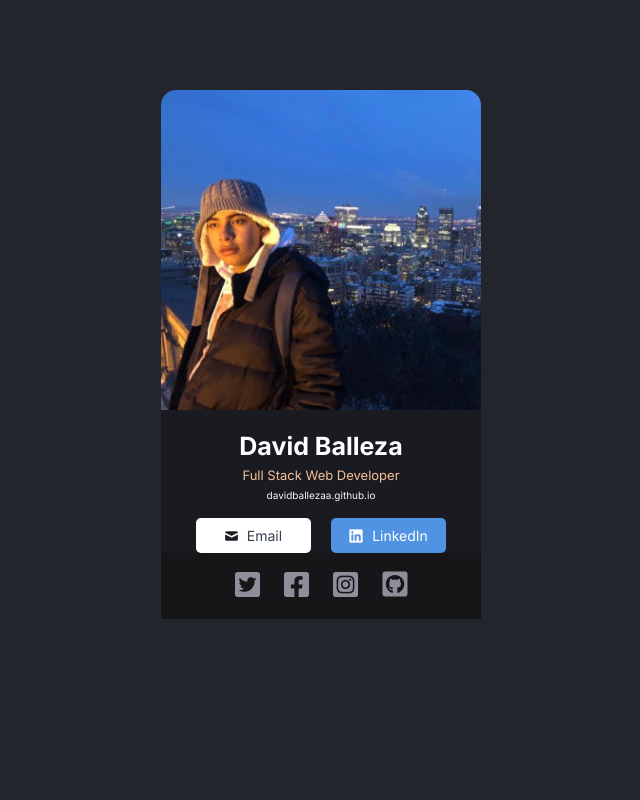
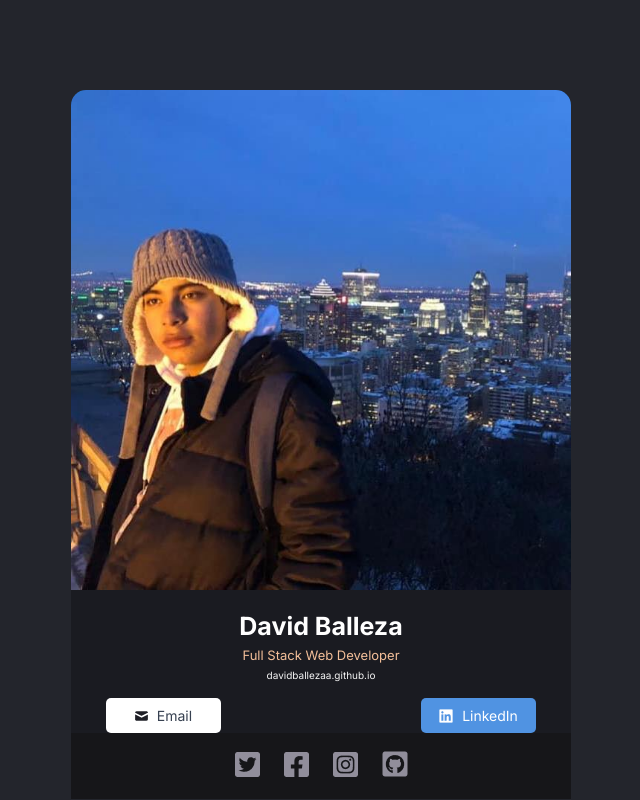
Before and after one commit to davidballezaa/presentation-card, a React (Create React App) app: page / in a window 1280 px wide. Shown: the whole page, without its empty margins (319-959 px from the left). Built offline with nearby package versions, Linux system fonts and the light colour scheme.

Commit message:
add min and max width properties to card

```diff
--- a/src/index.css
+++ b/src/index.css
@@ -10,7 +10,8 @@ body {
 }
 
 .card {
-  width: 320px;
+  min-width: 320px;
+  max-width: 500px;
   background-color: #1A1B21;
   margin: 90px auto 0 auto;
   border-radius: 15px;
```
